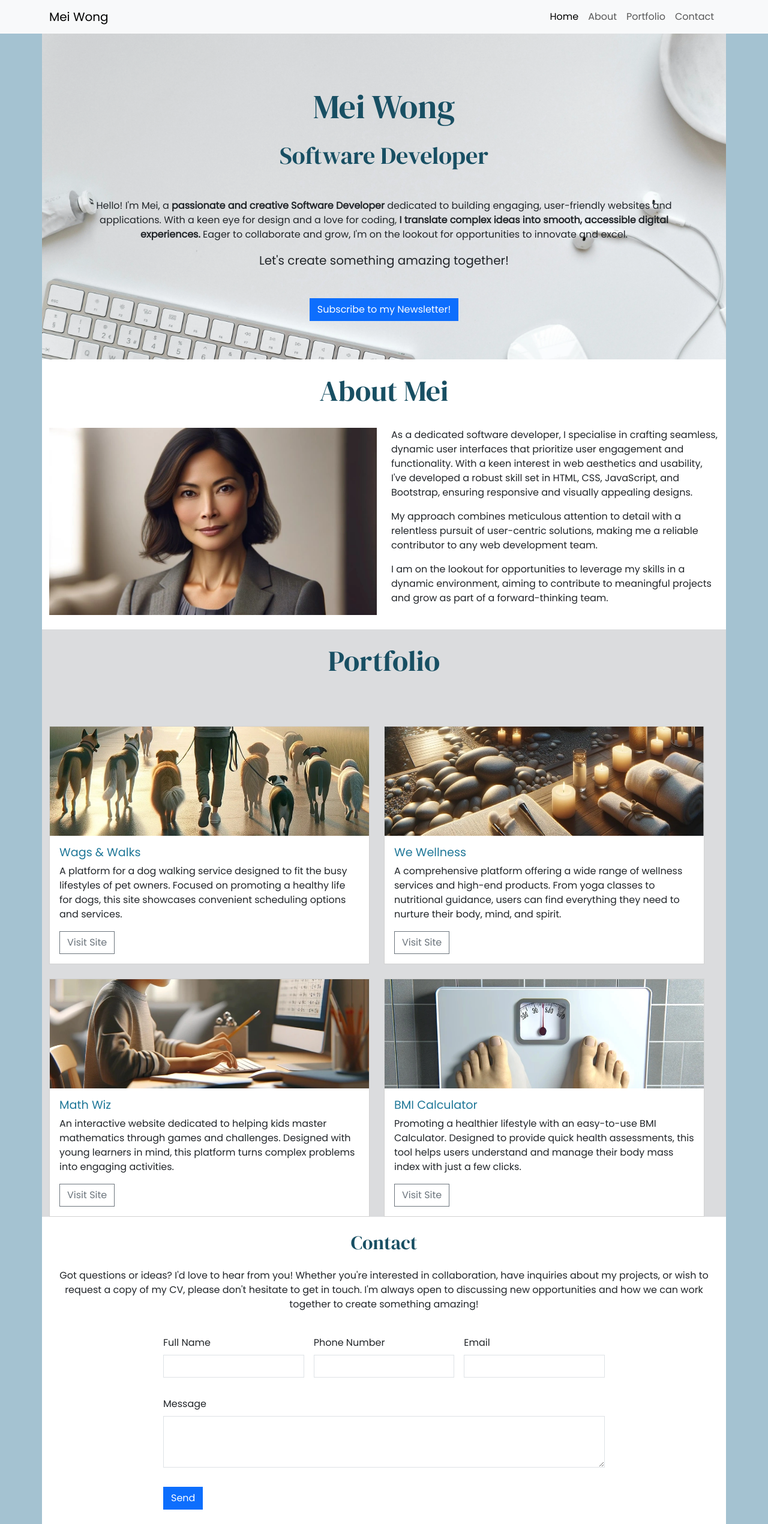
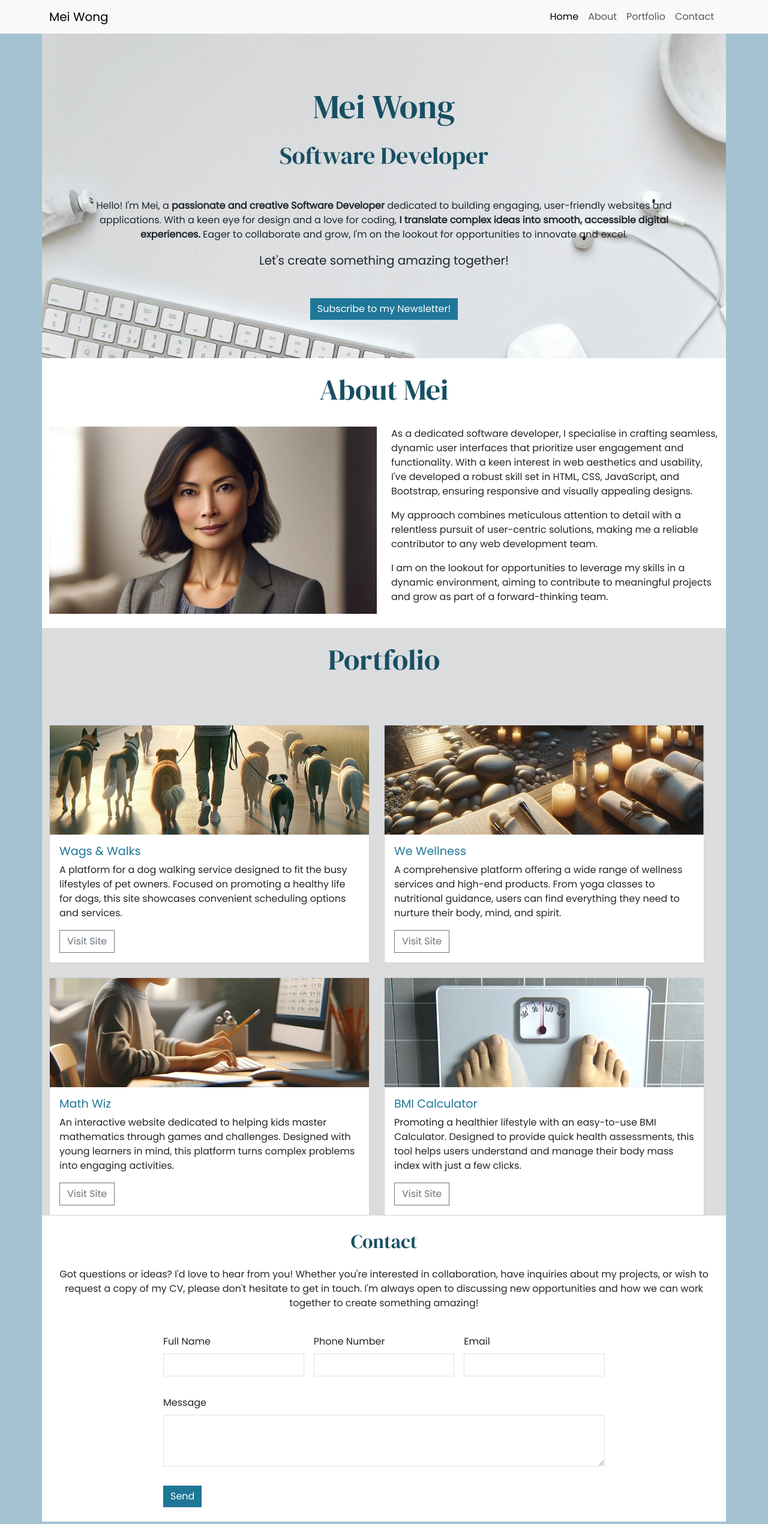
Before and after one commit to Dave-MK/developer-portfolio, a plain HTML site: page index.html in a window 1280 px wide. Shown: the whole page at 60% size. Drawn offline with nearby package versions, Linux system fonts and the light colour scheme.

Commit message:
Customise colour and hover styles of form buttons

```diff
--- a/assets/css/style.css
+++ b/assets/css/style.css
@@ -63,6 +63,16 @@ h2 {
     padding: 5% 7%;
 }
 
+.custom-button {
+    background-color: #1f7798;
+    border: #1f7798;
+}
+
+.custom-button:hover {
+    background-color: #1d6d8a;
+    border: #1d6d8a;
+}
+
 /* Media Queries */
 
 @media screen and (min-width:1200px) {
--- a/index.html
+++ b/index.html
@@ -60,7 +60,7 @@
                 <!-- mb-5 gives extra margin spacing under lead text -->
                 <p class="lead mb-5">Let's create something amazing together!</p>
                 <!-- Button trigger modal -->
-                <button type="button" class="btn btn-primary sharp-corners" data-bs-toggle="modal" data-bs-target="#exampleModal">Subscribe to my Newsletter!</button>
+                <button type="button" class="btn btn-primary sharp-corners custom-button" data-bs-toggle="modal" data-bs-target="#exampleModal">Subscribe to my Newsletter!</button>
             </div>
         </section>
     </header>
@@ -184,7 +184,7 @@
                         <textarea class="form-control" id="exampleFormControlTextarea1" rows="3"></textarea>
                     </div>
                     <div class="col-12">
-                      <button type="submit" class="btn btn-primary">Send</button>
+                      <button type="submit" class="btn btn-primary custom-button">Send</button>
                     </div>
                 </form>
             </div>
@@ -212,7 +212,7 @@
                                     <input type="email" class="form-control" id="exampleInputEmail1" aria-describedby="emailHelp">
                                 </div>
                                 <div class="col-12">
-                                    <button type="submit" class="btn btn-primary">Sign up!</button>
+                                    <button type="submit" class="btn btn-primary custom-button">Sign up!</button>
                                 </div>
                             </div>
                         </form>
```
